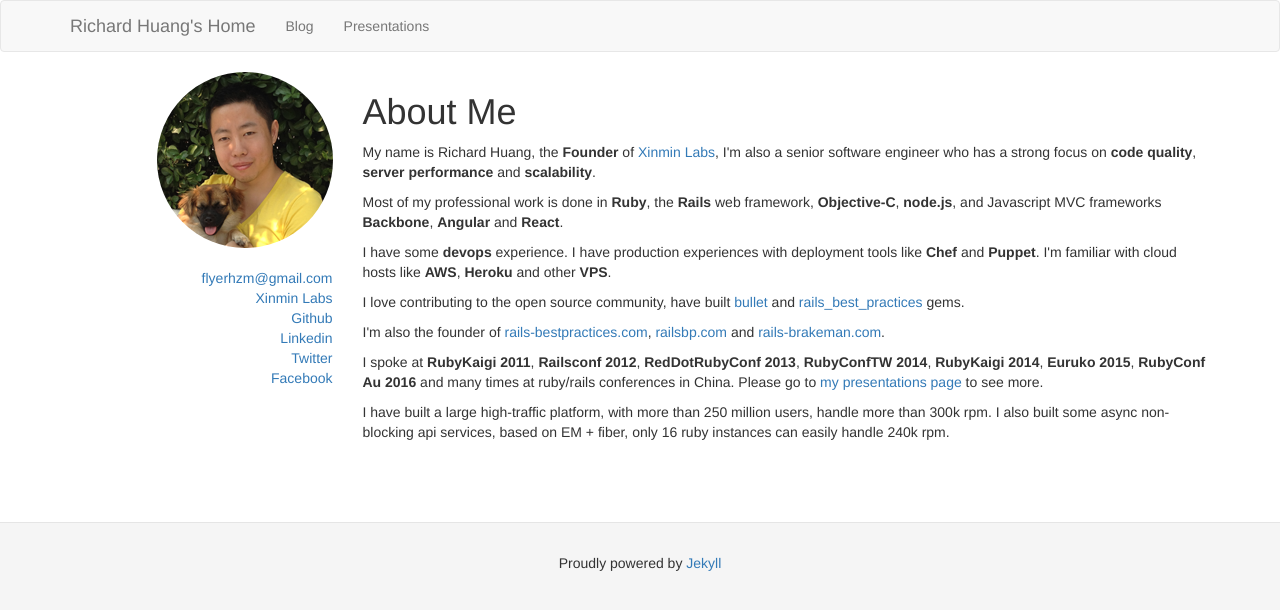
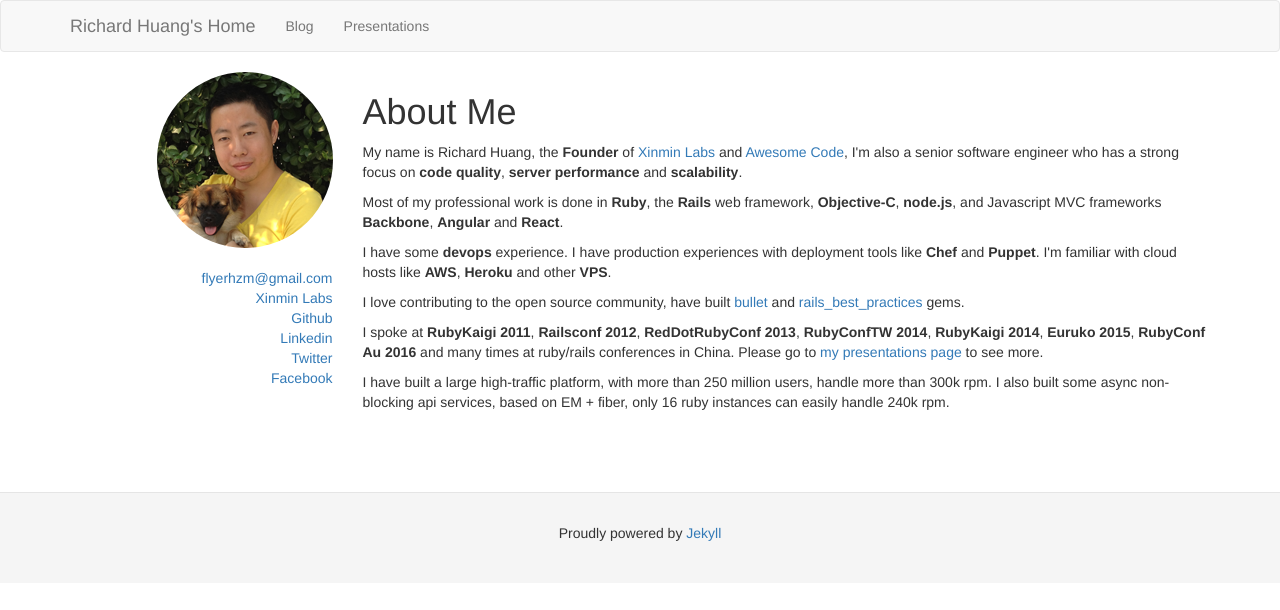
Before and after one commit to flyerhzm/huangzhimin.com, a Jekyll site: the page built from index.html, in a window 1280 px wide. Shown: the top 610 px of the page. Built offline with Jekyll 4.4.1, drawn with Linux system fonts in a browser that asks for light colours; nearby versions of some CDN libraries.

Commit message:
update index.html

```diff
--- a/index.html
+++ b/index.html
@@ -16,12 +16,11 @@ title: Richard Huang's Homepage
   </div>
   <div class="col-md-9">
     <h1>About Me</h1>
-    <p>My name is Richard Huang, the <strong>Founder</strong> of <a href="https://xinminlabs.com">Xinmin Labs</a>, I'm also a senior software engineer who has a strong focus on <strong>code quality</strong>, <strong>server performance</strong> and <strong>scalability</strong>.</p>
+    <p>My name is Richard Huang, the <strong>Founder</strong> of <a href="https://xinminlabs.com">Xinmin Labs</a> and <a href="https://awesomecode.io">Awesome Code</a>, I'm also a senior software engineer who has a strong focus on <strong>code quality</strong>, <strong>server performance</strong> and <strong>scalability</strong>.</p>
     <p>Most of my professional work is done in <strong>Ruby</strong>, the <strong>Rails</strong> web framework, <strong>Objective-C</strong>, <strong>node.js</strong>, and Javascript MVC frameworks <strong>Backbone</strong>, <strong>Angular</strong> and <strong>React</strong>.
     <p>I have some <strong>devops</strong> experience. I have production experiences with deployment tools like <strong>Chef</strong> and <strong>Puppet</strong>. I'm familiar with cloud hosts like <strong>AWS</strong>, <strong>Heroku</strong> and other <strong>VPS</strong>.
     <p>I love contributing to the open source community, have built
     <a href="https://github.com/flyerhzm/bullet">bullet</a> and <a href="https://github.com/flyerhzm/rails_best_practices">rails_best_practices</a> gems.
-    <p>I'm also the founder of <a href="https://rails-bestpractices.com">rails-bestpractices.com</a>, <a href="https://railsbp.com">railsbp.com</a> and <a href="https://rails-brakeman.com">rails-brakeman.com</a>.</p>
     <p>I spoke at <strong>RubyKaigi 2011</strong>, <strong>Railsconf 2012</strong>, <strong>RedDotRubyConf 2013</strong>, <strong>RubyConfTW 2014</strong>, <strong>RubyKaigi 2014</strong>, <strong>Euruko 2015</strong>, <strong>RubyConf Au 2016</strong> and many times at ruby/rails conferences in China. Please go to
     <a href="https://presentations.huangzhimin.com">my presentations page</a> to see more.</p>
     <p>I have built a large high-traffic platform, with more than 250 million users, handle more than 300k rpm. I also built some async non-blocking api services, based on EM + fiber, only 16 ruby instances can easily handle 240k rpm.</p>
```
